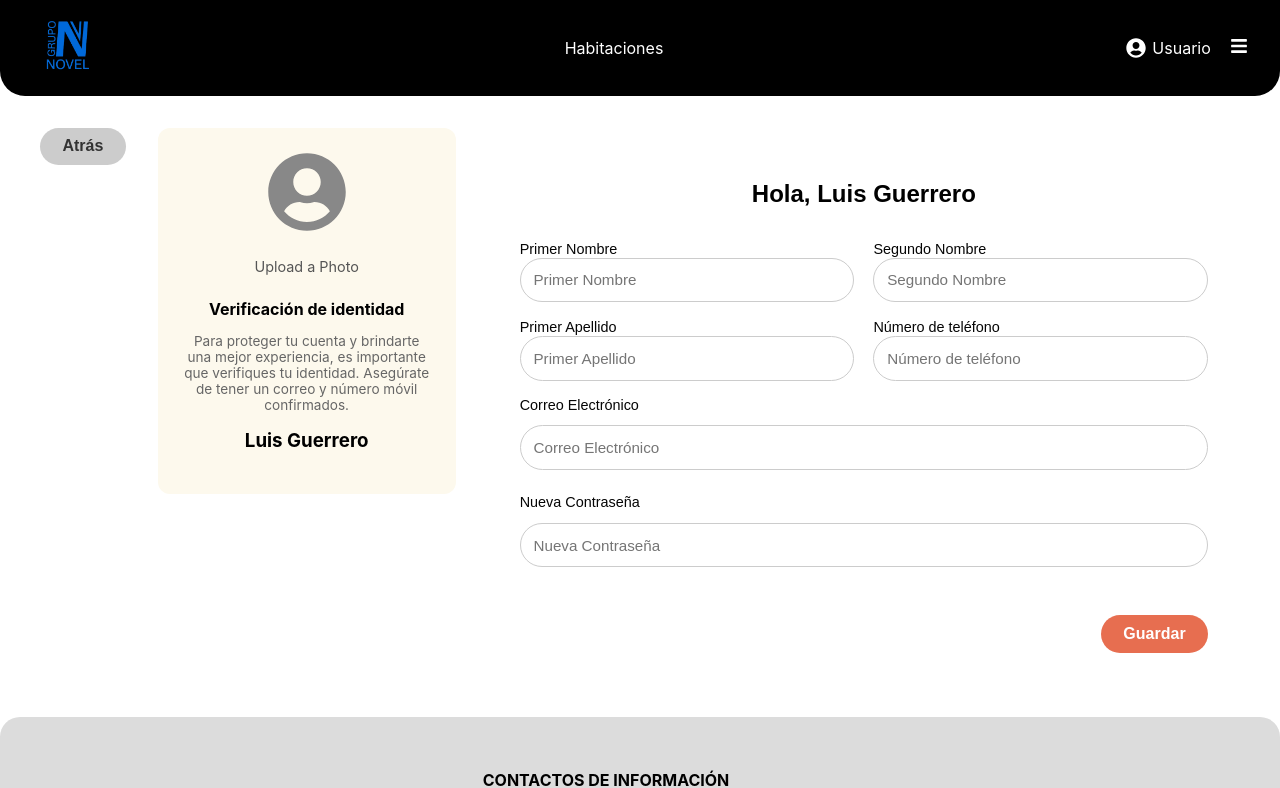
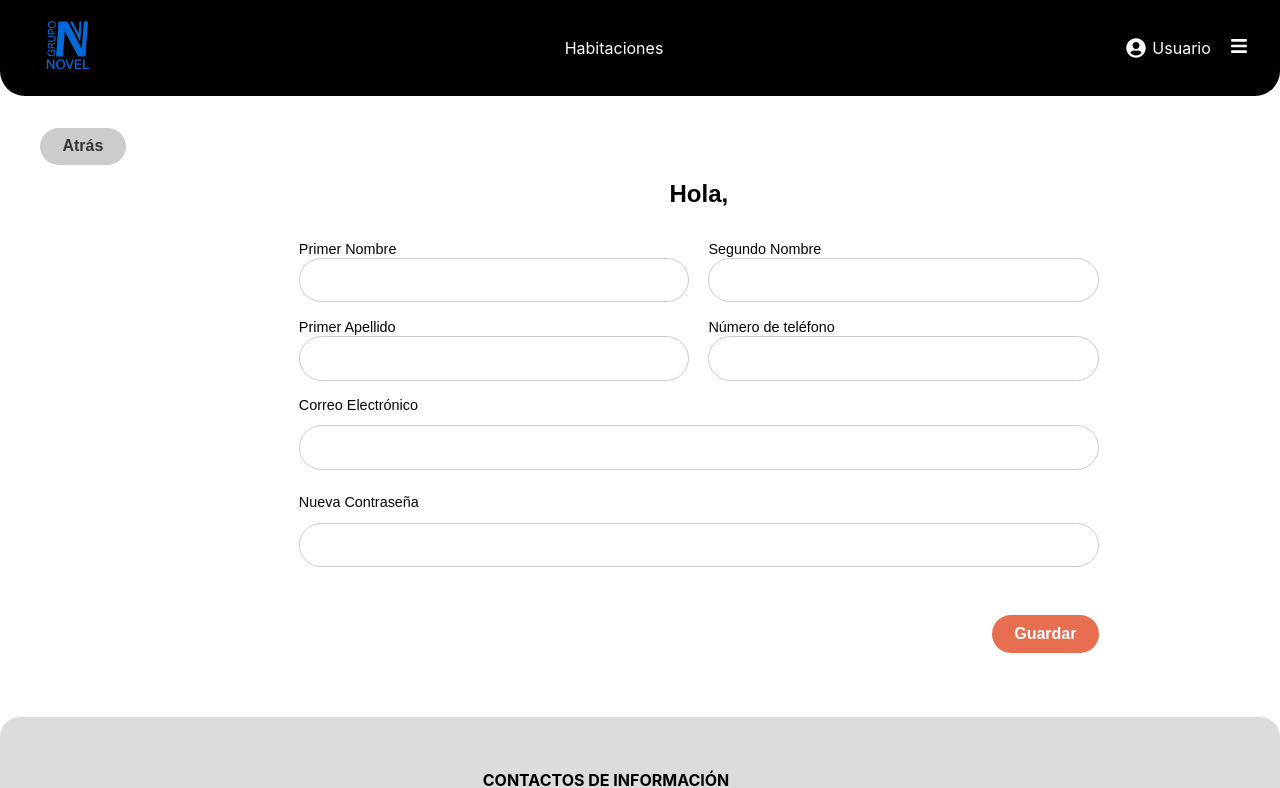
Before and after one commit to OscarSala98/ProyectoAWM, a React (Create React App) app in the folder hostel/: page /editar-perfil in a window 1280 px wide. Shown: the top 788 px of the page. Built offline with nearby package versions, Linux system fonts and the light colour scheme.

Commit message:
Agregacion de peticiones HTTP(delete, put, post) para usuario-Modificacion de cerrar sesion

```diff
--- a/hostel/src/components/EditarPerfilFormulario.jsx
+++ b/hostel/src/components/EditarPerfilFormulario.jsx
@@ -1,44 +1,128 @@
-// src/components/EditarPerfilFormulario.jsx
-import React from 'react';
+import React, { useState, useEffect } from 'react';
+import axios from 'axios';
 import './EditarPerfilFormulario.css';
 
-const EditarPerfilFormulario = ({ nombre }) => {
+const EditarPerfilFormulario = () => {
+  const usuarioLocal = JSON.parse(localStorage.getItem('usuario'));
+  const [persona, setpersona] = useState({
+    primerNombre: '',
+    segundoNombre: '',
+    primerApellido: '',
+    numero: '',
+    correo: '',
+    contrasena: ''
+  });
+
+  useEffect(() => {
+  if (usuarioLocal) {
+    setpersona({
+      primerNombre: usuarioLocal.primerNombre || '',
+      segundoNombre: usuarioLocal.segundoNombre || '',
+      primerApellido: usuarioLocal.primerApellido || '',
+      numero: usuarioLocal.numero || '',
+      correo: usuarioLocal.correo || '',
+      contrasena: usuarioLocal.contrasena || ''
+    });
+  }
+}, []); // ← SIN dependencias
+
+
+  const handleChange = (e) => {
+    setpersona({...persona, [e.target.name]: e.target.value });
+  };
+
+  const handleSubmit = async (e) => {
+    e.preventDefault();
+
+    try {
+      console.log("Usuario:", usuarioLocal);
+
+      await axios.put(`http://localhost:3002/personas/${usuarioLocal.id}`, {
+        ...usuarioLocal,
+        ...persona
+      });
+
+      // Actualizar localStorage
+      const usuarioActualizado = { ...usuarioLocal, ...persona };
+      localStorage.setItem('usuario', JSON.stringify(usuarioActualizado));
+
+      alert('Perfil actualizado correctamente ✅');
+    } catch (error) {
+      console.error('Error al actualizar perfil:', error);
+      alert('❌ Hubo un error al guardar los cambios');
+    }
+  };
+
   return (
     <div className="editar-perfil-grid">
-      {/* Formulario de la derecha */}
-      <form className="editar-perfil-formulario">
-        <h2>Hola, {nombre}</h2>
+      <form className="editar-perfil-formulario" onSubmit={handleSubmit}>
+        <h2>Hola, {persona.primerNombre}</h2>
 
         <div className="formulario-dos-columnas">
           <div>
             <label>Primer Nombre</label>
-            <input type="text" placeholder="Primer Nombre" />
+            <input
+              type="text"
+              name="primerNombre"
+              value={persona.primerNombre}
+              onChange={handleChange}
+              required
+            />
           </div>
           <div>
             <label>Segundo Nombre</label>
-            <input type="text" placeholder="Segundo Nombre" />
+            <input
+              type="text"
+              name="segundoNombre"
+              value={persona.segundoNombre}
+              onChange={handleChange}
+            />
           </div>
         </div>
 
         <div className="formulario-dos-columnas">
           <div>
             <label>Primer Apellido</label>
-            <input type="text" placeholder="Primer Apellido" />
+            <input
+              type="text"
+              name="primerApellido"
+              value={persona.primerApellido}
+              onChange={handleChange}
+              required
+            />
           </div>
           <div>
             <label>Número de teléfono</label>
-            <input type="text" placeholder="Número de teléfono" />
+            <input
+              type="text"
+              name="numero"
+              value={persona.numero}
+              onChange={handleChange}
+              required
+            />
           </div>
         </div>
 
         <div className="formulario-una-columna">
           <label>Correo Electrónico</label>
-          <input type="email" placeholder="Correo Electrónico" />
+          <input
+            type="email"
+            name="correo"
+            value={persona.correo}
+            onChange={handleChange}
+            required
+          />
         </div>
 
         <div className="formulario-una-columna">
           <label>Nueva Contraseña</label>
-          <input type="password" placeholder="Nueva Contraseña" />
+          <input
+            type="password"
+            name="contrasena"
+            value={persona.contrasena}
+            onChange={handleChange}
+            required
+          />
         </div>
 
         <button type="submit" className="btn-guardar">Guardar</button>
--- a/hostel/src/components/FormularioLogin.jsx
+++ b/hostel/src/components/FormularioLogin.jsx
@@ -2,21 +2,55 @@ import React, { useState } from 'react';
 import { useNavigate } from 'react-router-dom';
 import './FormularioLogin.css';
 import FormularioRecuperar from './FormularioRecuperar';
+import axios from 'axios';
 
 const FormularioLogin = ({ onClose }) => {
   const [mostrarRecuperar, setMostrarRecuperar] = useState(false);
+  const [correo, setCorreo] = useState('');
+  const [contrasena, setContrasena] = useState('');
+  const [error, setError] = useState('');
 
-    const navigate = useNavigate();
+  const navigate = useNavigate();
 
-  const manejarLogin = () => {
-    onClose(); // Cierra modal
-    navigate('/perfil'); // Redirige
+  // Expresión regular para validar formato de correo
+  const correoValido = (correo) =>
+    /^[^\s@]+@[^\s@]+\.[^\s@]+$/.test(correo);
+
+  const manejarLogin = async () => {
+    // Validaciones antes de consultar el servidor
+    if (!correo || !contrasena) {
+      setError('Todos los campos son obligatorios');
+      return;
+    }
+
+    if (!correoValido(correo)) {
+      setError('Formato de correo inválido');
+      return;
+    }
+
+    try {
+      const res = await axios.get('http://localhost:3002/personas', {
+        params: {
+          correo: correo,
+          contrasena: contrasena
+        }
+      });
+
+      if (res.data.length > 0) {
+        const usuario = res.data[0];
+        localStorage.setItem('usuario', JSON.stringify(usuario));
+
+        onClose();
+        navigate(usuario.tipo === 'admin' ? '/admin/perfil' : '/perfil');
+      } else {
+        setError('Correo o contraseña incorrectos');
+      }
+    } catch (error) {
+      console.error(error);
+      setError('Error al conectar con el servidor');
+    }
   };
 
-  const manejarAdmin = () => {
-    onClose(); // Cierra modal
-    navigate('/admin/perfil'); // Redirige a admin
-  }
   return (
     <>
       {!mostrarRecuperar ? (
@@ -25,15 +59,26 @@ const FormularioLogin = ({ onClose }) => {
             <button className="close-btn" onClick={onClose}>✕</button>
             <h3>Iniciar Sesión</h3>
 
-            <input type="email" placeholder="Ingrese su correo" />
-            <input type="password" placeholder="Ingrese su contraseña" />
+            <input
+              type="email"
+              placeholder="Ingrese su correo"
+              value={correo}
+              onChange={(e) => setCorreo(e.target.value)}
+            />
+            <input
+              type="password"
+              placeholder="Ingrese su contraseña"
+              value={contrasena}
+              onChange={(e) => setContrasena(e.target.value)}
+            />
+
+            {error && <p className="error-msg">{error}</p>}
 
             <p className="link" onClick={() => setMostrarRecuperar(true)}>
               ¿Olvidaste tu contraseña?
             </p>
 
             <button className="btn-principal" onClick={manejarLogin}>Ingresar</button>
-            <button className="btn-admin" onClick={manejarAdmin}>Admin</button>
           </div>
         </div>
       ) : (
--- a/hostel/src/components/PerfilContenido.css
+++ b/hostel/src/components/PerfilContenido.css
@@ -17,3 +17,24 @@
 .btn-editar:hover {
   background-color: #c24e2a;
 }
+
+.perfil-detalles p {
+  margin: 8px 0;
+  font-size: 16px;
+  color: #444;
+}
+
+.btn-eliminar {
+  background-color: #db5c35;
+  color: white;
+  padding: 0.6rem 1.2rem;
+  border-radius: 8px;
+  border: none;
+  font-size: 0.95rem;
+  cursor: pointer;
+  margin-top: 0.5rem;
+}
+
+.btn-eliminar:hover {
+  background-color: #e60000;
+}
--- a/hostel/src/components/PerfilOpciones.jsx
+++ b/hostel/src/components/PerfilOpciones.jsx
@@ -4,6 +4,14 @@ import './PerfilOpciones.css';
 
 const PerfilOpciones = () => {
   const navigate = useNavigate();
+
+  const manejarCerrarSesion = () => {
+    // Elimina usuario del localStorage
+    localStorage.removeItem('usuario');
+
+    // Redirige al inicio
+    navigate('/');
+  };
 
   return (
     <div className="perfil-opciones">
@@ -14,7 +22,7 @@ const PerfilOpciones = () => {
       </ul>
       <ul>
         <li onClick={() => navigate('/perfil')}>Cuenta</li>
-        <li onClick={() => navigate('/')}>Cerrar Sesión</li>
+        <li onClick={manejarCerrarSesion}>Cerrar Sesión</li>
       </ul>
     </div>
   );
--- a/hostel/src/components/PerfilSidebar.css
+++ b/hostel/src/components/PerfilSidebar.css
@@ -32,3 +32,11 @@
   margin-top: 1rem;
   font-weight: bold;
 }
+
+.perfil-foto {
+  width: 80px;
+  height: 80px;
+  border-radius: 50%;
+  object-fit: cover;
+  margin-bottom: 10px;
+}
--- a/hostel/src/components/PerfilSidebar.jsx
+++ b/hostel/src/components/PerfilSidebar.jsx
@@ -2,10 +2,19 @@ import React from 'react';
 import './PerfilSidebar.css';
 import { FaUserCircle } from 'react-icons/fa';
 
-const PerfilSidebar = ({ nombre }) => {
+const PerfilSidebar = ({ usuario }) => {
+  if (!usuario) return null;
+
+  const nombreCompleto = `${usuario.primerNombre} ${usuario.primerApellido}`;
+
   return (
     <aside className="perfil-sidebar">
-      <FaUserCircle className="perfil-icono" size={80} />
+      {usuario.foto ? (
+        <img src={usuario.foto} alt="Foto de perfil" className="perfil-foto" />
+      ) : (
+        <FaUserCircle className="perfil-icono" size={80} />
+      )}
+
       <p className="perfil-subtexto">Upload a Photo</p>
 
       <div className="perfil-verificacion">
@@ -16,7 +25,7 @@ const PerfilSidebar = ({ nombre }) => {
         </p>
       </div>
 
-      <h3 className="perfil-nombre">{nombre}</h3>
+      <h3 className="perfil-nombre">{nombreCompleto}</h3>
     </aside>
   );
 };
--- a/hostel/src/data/db.json
+++ b/hostel/src/data/db.json
@@ -1,9 +1,9 @@
 {
   "personas": [
     {
-      "id": 1,
+      "id": "1",
       "primerNombre": "Luis",
-      "segundoNombre": "Fernando",
+      "segundoNombre": "Joaquin",
       "primerApellido": "Guerrero",
       "numero": "0999999999",
       "correo": "correo@ejemplo.com",
@@ -17,9 +17,9 @@
       "segundoNombre": "Alberto",
       "primerApellido": "Guerrero",
       "numero": "0996775863",
-      "correo": "loco@jjj",
+      "correo": "loco@jjj.com",
       "contrasena": "1221321321312",
-      "tipo": "usuario",
+      "tipo": "admin",
       "foto": ""
     }
   ]
--- a/hostel/src/pages/PerfilUsuario.jsx
+++ b/hostel/src/pages/PerfilUsuario.jsx
@@ -1,25 +1,32 @@
-// src/pages/PerfilUsuario.jsx
 import React from 'react';
 import Header from '../components/Header';
 import Footer from '../components/Footer';
 import PerfilSidebar from '../components/PerfilSidebar';
 import PerfilContenido from '../components/PerfilContenido';
 import PerfilOpciones from '../components/PerfilOpciones';
+import { useEffect } from 'react';
+import { useNavigate } from 'react-router-dom';
 
 import './PerfilUsuario.css';
 
 const PerfilUsuario = () => {
-  const nombre = 'Luis Guerrero'; // Se puede reemplazar luego por un contexto o props
+  const navigate = useNavigate();
+  const usuario = JSON.parse(localStorage.getItem('usuario'));
+
+  useEffect(() => {
+    if (!usuario) {
+      navigate('/'); // Redirige al inicio si no hay sesión
+    }
+  }, [usuario, navigate]);
 
   return (
     <>
       <Header />
 
       <div className="perfil-usuario-container">
-        <PerfilSidebar nombre={nombre} />
-
+        <PerfilSidebar usuario={usuario} />
         <div className="perfil-usuario-derecha">
-          <PerfilContenido nombre={nombre} />
+          <PerfilContenido usuario={usuario} />
           <PerfilOpciones />
         </div>
       </div>
```
Also changed, not shown: hostel/src/components/PerfilContenido.jsx (+32 -3 lines).
